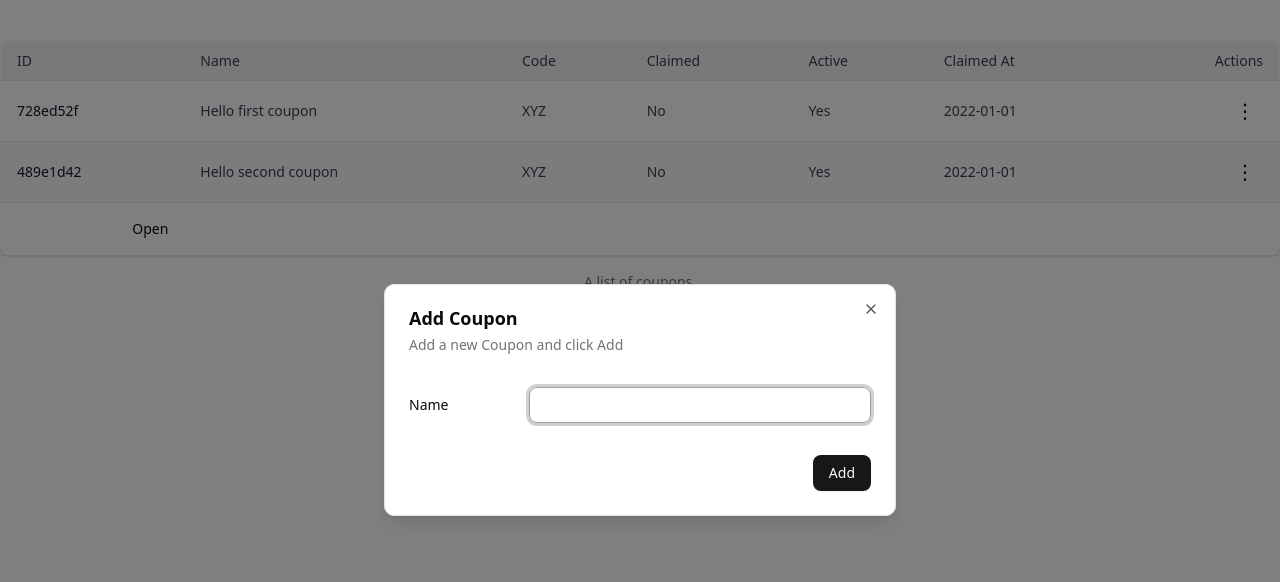
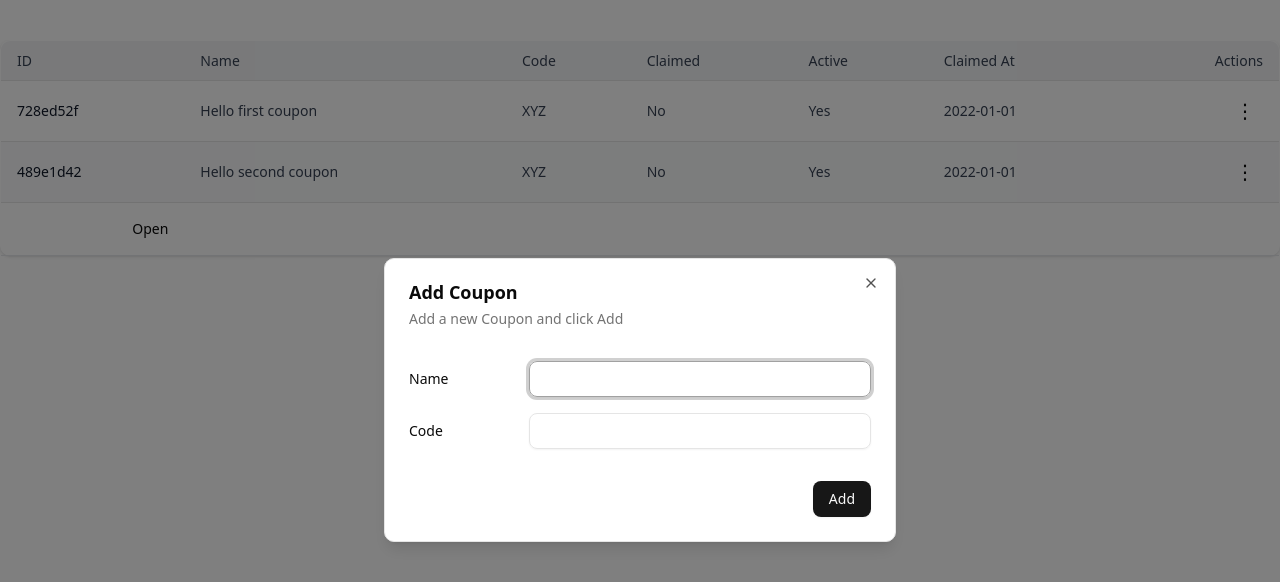
Before and after one commit to rudransh-shrivastava/the-sales-studio-assignment, a Next.js app: page /dashboard in a window 1280 px wide. Both pictures are taken after a click on the button "Open". Shown: the top 582 px of the page. Built offline with nearby package versions, Linux system fonts and the light colour scheme.

Commit message:
add coupon to table

```diff
--- a/src/app/dashboard/dialog.tsx
+++ b/src/app/dashboard/dialog.tsx
@@ -15,7 +15,13 @@ import { Button } from "@/components/ui/button";
 import { Coupon } from "./types";
 import { useState } from "react";
 
-export function CreateDialog() {
+export function CreateDialog({
+  data,
+  setParentData, // this is a useState set function
+}: {
+  data: Coupon[];
+  setParentData: (data: Coupon[]) => void;
+}) {
   const emptyCoupon: Coupon = {
     id: "",
     name: "",
@@ -25,6 +31,15 @@ export function CreateDialog() {
     claimedAt: "",
     createdAt: "",
     updatedAt: "",
+    ClaimHistory: [
+      {
+        id: "",
+        ipAddress: "",
+        browserSessionId: "",
+        createdAt: "",
+        couponId: "",
+      },
+    ],
   };
   const [dialogCoupon, setDialogCoupon] = useState<Coupon>(emptyCoupon);
   return (
@@ -49,9 +64,30 @@ export function CreateDialog() {
               }}
             />
           </div>
+          <div className="grid grid-cols-4 items-center gap-4">
+            <Label htmlFor="code" className="text-right">
+              Code
+            </Label>
+            <Input
+              id="code"
+              value={dialogCoupon.code}
+              className="col-span-3"
+              onChange={(e) => {
+                setDialogCoupon({ ...dialogCoupon, code: e.target.value });
+              }}
+            />
+          </div>
         </div>
         <DialogFooter>
-          <Button type="submit">Add</Button>
+          <Button
+            type="submit"
+            onClick={() => {
+              console.log(dialogCoupon);
+              setParentData([...data, dialogCoupon]);
+            }}
+          >
+            Add
+          </Button>
         </DialogFooter>
       </DialogContent>
     </Dialog>
--- a/src/app/dashboard/table.tsx
+++ b/src/app/dashboard/table.tsx
@@ -1,3 +1,4 @@
+"use client";
 import {
   Table,
   TableBody,
@@ -17,14 +18,14 @@ import {
 } from "@/components/ui/dropdown-menu";
 import { Coupon } from "./types";
 import { CreateDialog } from "./dialog";
+import { useState } from "react";
 
 interface DashboardTableProps {
   data: Coupon[];
 }
 
 export function DashboardTable({ data }: DashboardTableProps) {
-  // This state could be used later to control the dialog box
-  // const [selectedCoupon, setSelectedCoupon] = useState<Coupon | null>(null);
+  const [coupons, setCoupons] = useState<Coupon[]>(data);
 
   return (
     <Table className="min-w-full bg-white border border-gray-200 shadow-sm rounded-lg overflow-hidden">
@@ -57,7 +58,7 @@ export function DashboardTable({ data }: DashboardTableProps) {
         </TableRow>
       </TableHeader>
       <TableBody>
-        {data.map((coupon, index) => (
+        {coupons.map((coupon, index) => (
           <TableRow
             key={coupon.id}
             className={`border-t ${index % 2 === 0 ? "bg-white" : "bg-gray-50"} hover:bg-gray-100`}
@@ -97,7 +98,7 @@ export function DashboardTable({ data }: DashboardTableProps) {
           </TableRow>
         ))}
         <div className="flex justify-end p-4">
-          <CreateDialog />
+          <CreateDialog data={coupons} setParentData={setCoupons} />
         </div>
       </TableBody>
     </Table>
--- a/src/app/dashboard/types.ts
+++ b/src/app/dashboard/types.ts
@@ -7,6 +7,7 @@ export type Coupon = {
   claimedAt: string;
   createdAt: string;
   updatedAt: string;
+  // TODO: Change the claim history to not be an array
   ClaimHistory: [
     {
       id: string;
```
